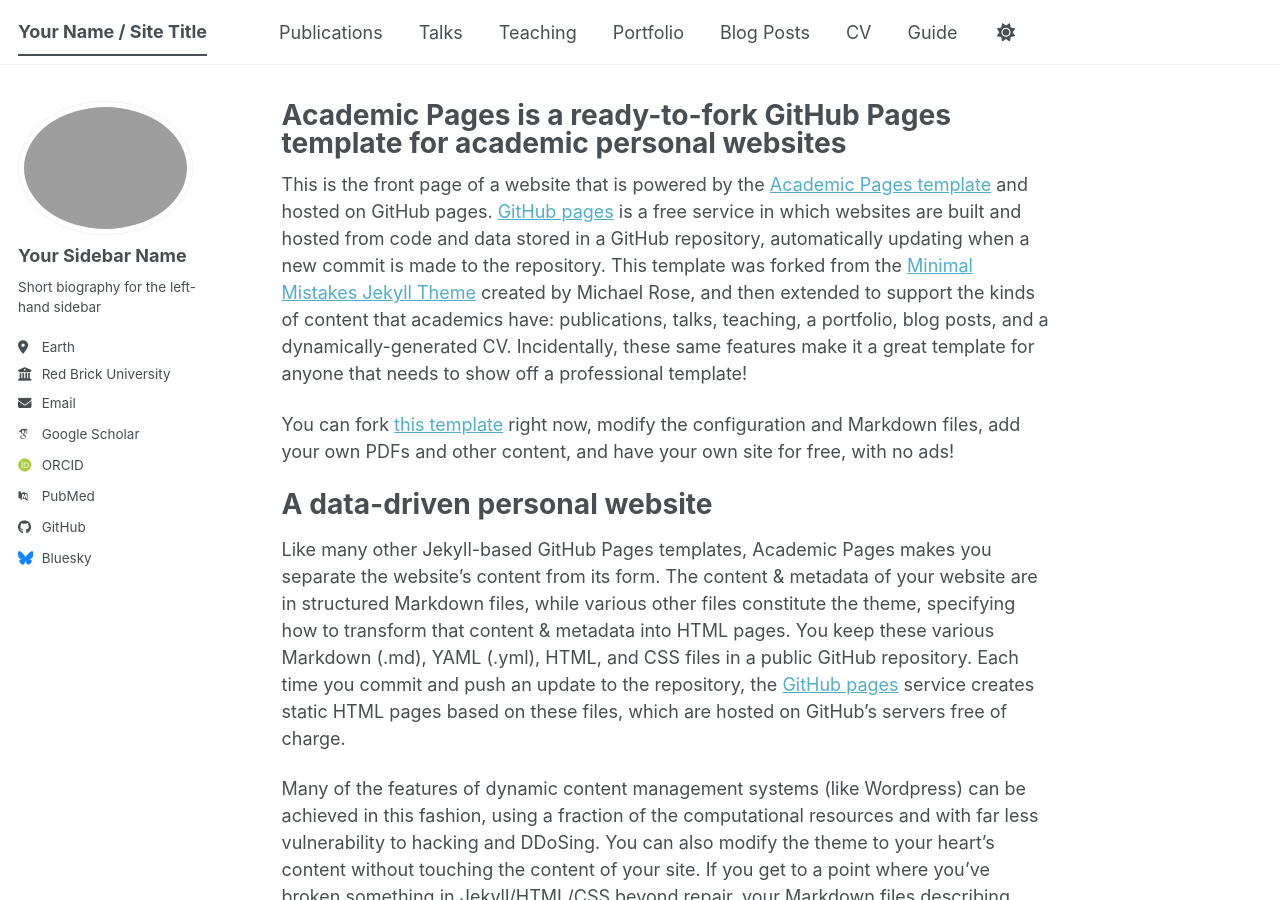
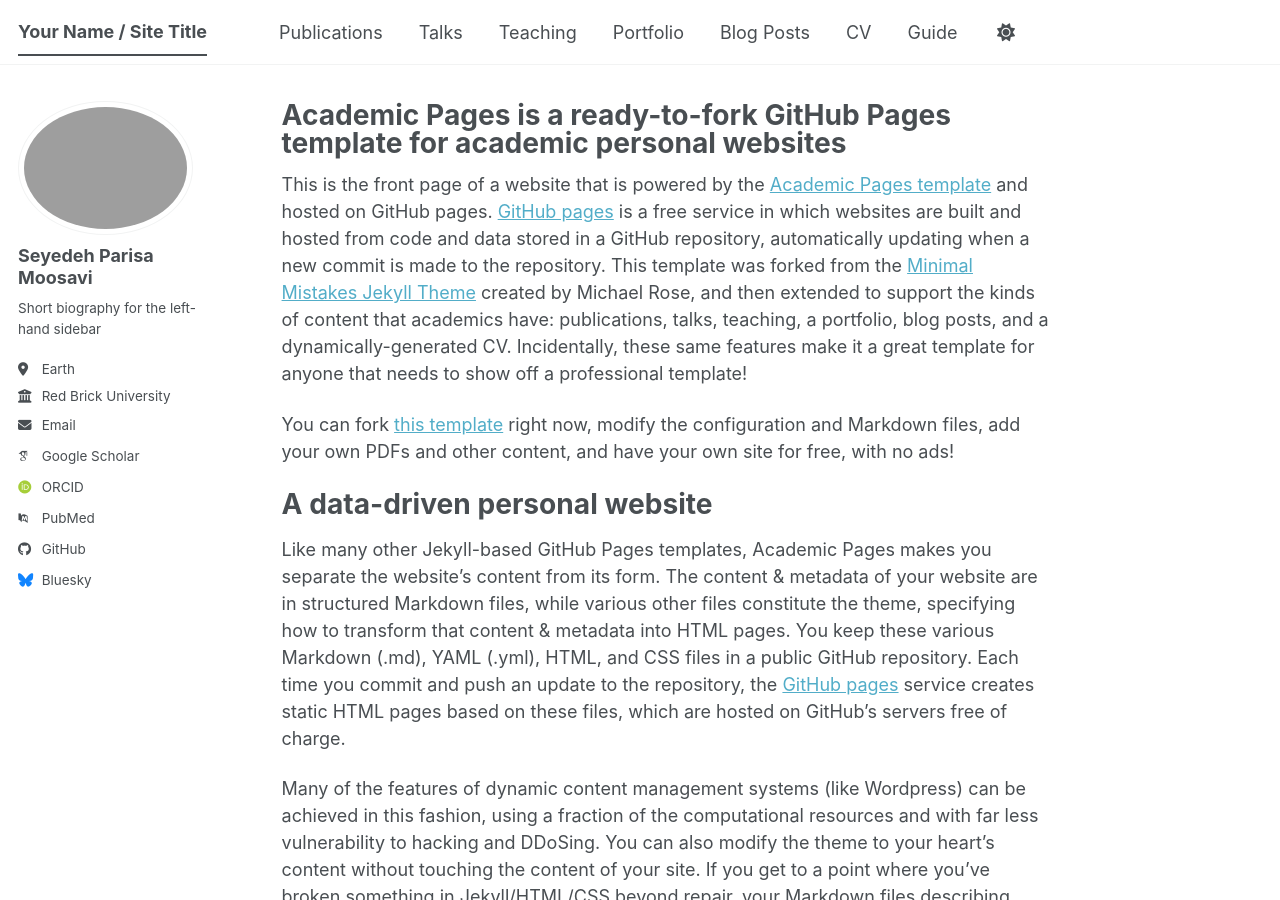
Before and after one commit to parisamsv/parisamsv.github.io, a Jekyll site: the page built from _pages/about.md, in a window 1280 px wide and 900 px high. Built offline with Jekyll 4.4.1, drawn with Linux system fonts in a browser that asks for light colours; some web fonts are replaced; a script bundle is joined from its source files by our own code; library files that are not in the unit come from our copies.

Commit message:
Update _config.yml

```diff
--- a/_config.yml
+++ b/_config.yml
@@ -24,13 +24,13 @@
 author:
   # Biographic information
   avatar           : "mypic.png"
-  name             : "Your Sidebar Name"
+  name             : "Seyedeh Parisa Moosavi"
   pronouns         : # example: "she/her"
   bio              : "Short biography for the left-hand sidebar"
   location         : "Earth"
   employer         : "Red Brick University"
   uri              : # URL
-  email            : "none@example.org"
+  email            : "p.moosavi@rotman.utoronto.ca"
 
   # Academic websites
   academia         : # URL
```
